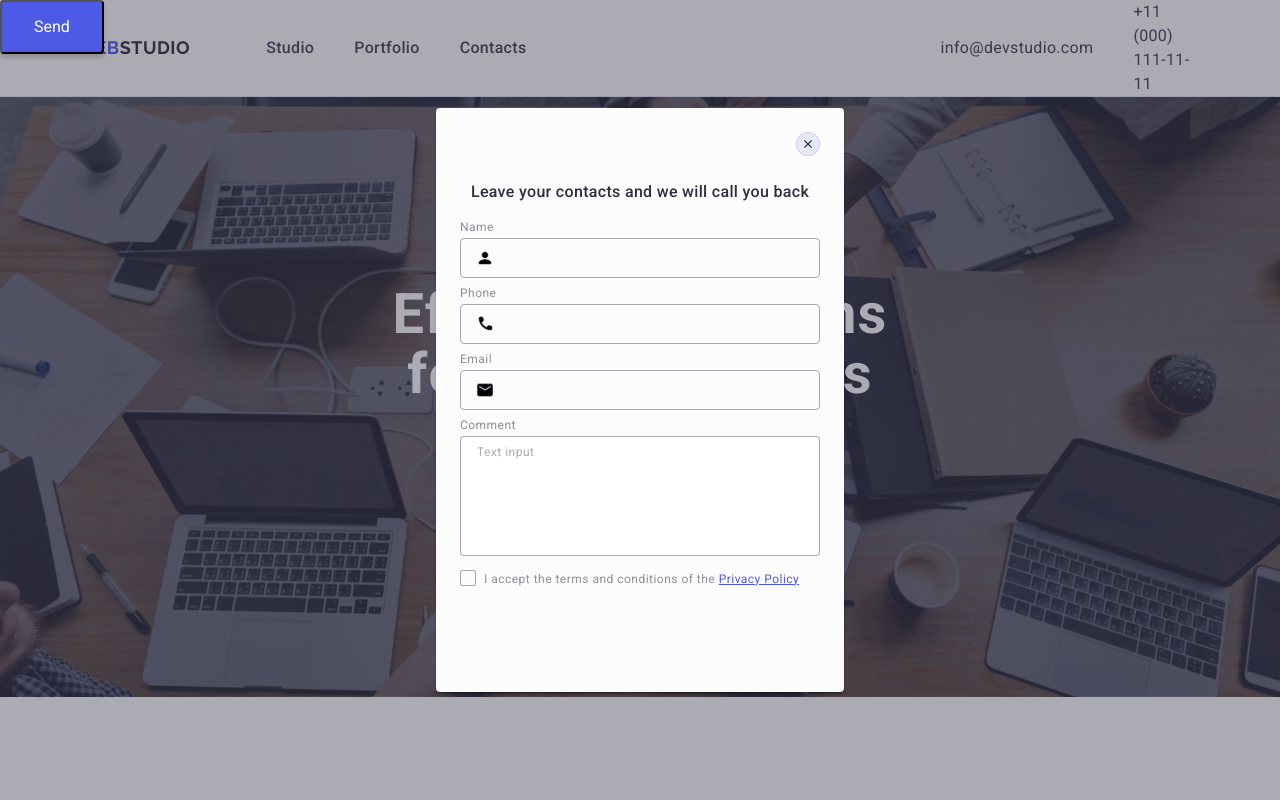
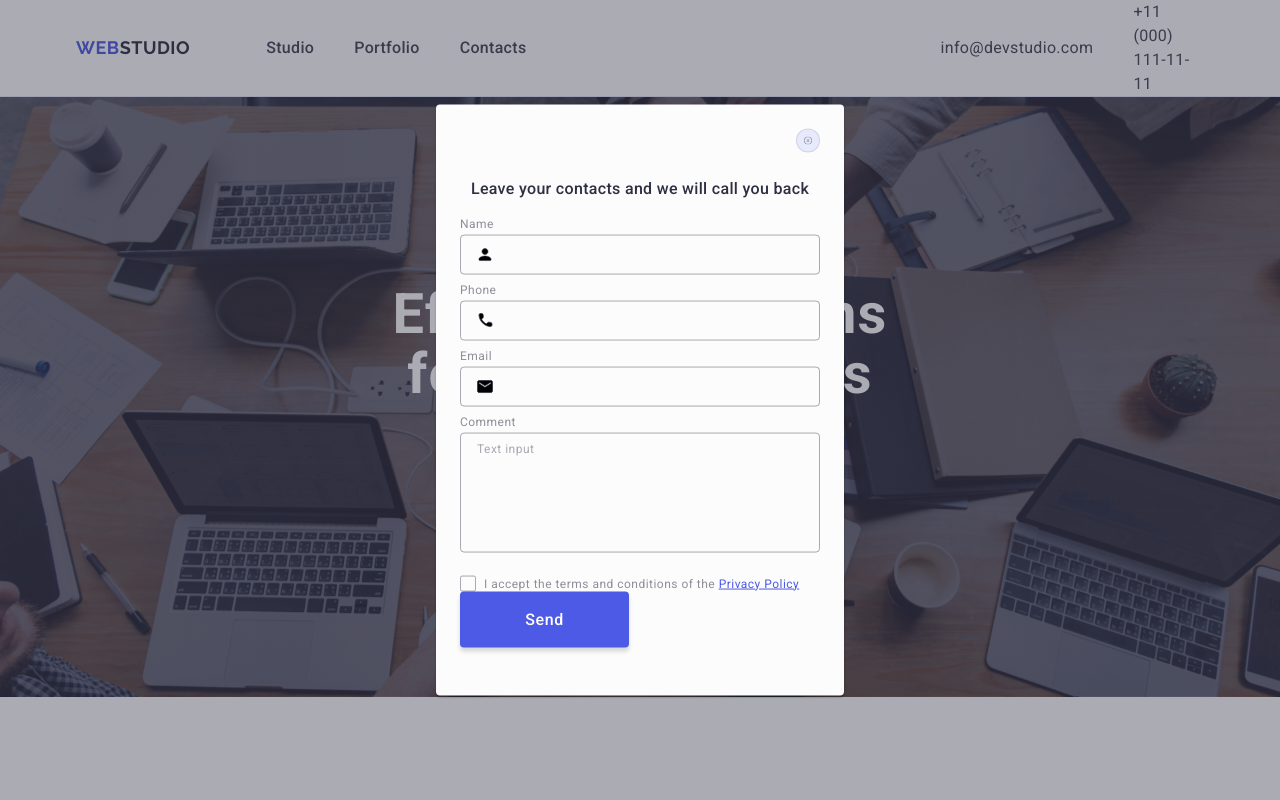
Before and after one commit to genbaku/goit-markup-hw-05, a plain HTML site: page index.html in a window 1280 px wide. Shown: the top 800 px of the page. Drawn offline with nearby package versions, Linux system fonts and the light colour scheme.

Commit message:
le-finale?

```diff
--- a/css/style.css
+++ b/css/style.css
@@ -567,7 +567,7 @@ body {
   height: 40px;
 }
 
-.subscribe-form{
+.subscribe-form {
   display: flex;
   flex-direction: row;
   gap: 24px;
@@ -630,11 +630,11 @@ body {
 }
 
 .subscribe-btn:hover,
-.subscribe-btn:focus{
+.subscribe-btn:focus {
   background-color: #31d0aa;
 }
 
-.subscribe-icon{
+.subscribe-icon {
   margin-left: 16px;
 }
 
@@ -649,7 +649,8 @@ body {
   opacity: 0;
   visibility: hidden;
   pointer-events: none;
-  transition: opacity 250ms cubic-bezier(0.4, 0, 0.2, 1), visibility 250ms cubic-bezier(0.4, 0, 0.2, 1);
+  transition: opacity 250ms cubic-bezier(0.4, 0, 0.2, 1),
+    visibility 250ms cubic-bezier(0.4, 0, 0.2, 1);
 }
 
 .backdrop.is-open {
@@ -669,7 +670,8 @@ body {
   padding-top: 72px;
   border-radius: 4px;
   background: #fcfcfc;
-  box-shadow: 0px 1px 1px rgba(0, 0, 0, 0.14), 0px 1px 3px rgba(0, 0, 0, 0.12), 0px 2px 1px rgba(0, 0, 0, 0.2);
+  box-shadow: 0px 1px 1px rgba(0, 0, 0, 0.14),
+    0px 1px 3px rgba(0, 0, 0, 0.12), 0px 2px 1px rgba(0, 0, 0, 0.2);
   transition: transform 250ms cubic-bezier(0.4, 0, 0.2, 1);
 }
 
@@ -690,25 +692,26 @@ body {
   justify-content: center;
   background-color: #e7e9fc;
   border: 1px solid rgba(0, 0, 0, 0.1);
-  transition: background-color 250ms cubic-bezier(0.4, 0, 0.2, 1), border 250ms cubic-bezier(0.4, 0, 0.2, 1);
+  transition: background-color 250ms cubic-bezier(0.4, 0, 0.2, 1),
+    border 250ms cubic-bezier(0.4, 0, 0.2, 1);
 }
 
 .close-btn:hover,
-.close-btn:focus{
+.close-btn:focus {
   background-color: #404bbf;
   border: none;
 }
 
-.close-btn-icon{
+.close-btn-icon {
   transition: fill 250ms cubic-bezier(0.4, 0, 0.2, 1);
 }
 
 .close-btn:hover > .close-btn-icon,
-.close-btn:focus > .close-btn-icon{
+.close-btn:focus > .close-btn-icon {
   fill: #fff;
 }
 
-.contact-info-wrapper{
+.contact-info-wrapper {
   margin-bottom: 8px;
 }
 
@@ -723,8 +726,8 @@ body {
   margin-bottom: 16px;
 }
 
-.contact-fill {
-  margin-bottom: 8px;
+.comment-area {
+  margin-bottom: 16px;
 }
 
 .contact-label {
@@ -778,6 +781,12 @@ body {
   height: 120px;
   padding: 8px 16px;
   border-radius: 4px;
+  font-size: 12px;
+  background-color: transparent;
+  outline: transparent;
+  line-height: 1.17;
+  letter-spacing: 0.04em;
+  color: rgba(46, 47, 66, 0.4);
   border: 1px solid rgba(46, 47, 66, 0.4);
   resize: none;
   transition: border-color 250ms cubic-bezier(0.4, 0, 0.2, 1);
@@ -813,13 +822,21 @@ body {
   cursor: pointer;
   fill: transparent;
   margin-right: 8px;
+  transition: background-color 250ms cubic-bezier(0.4, 0, 0.2, 1),
+    border 250ms cubic-bezier(0.4, 0, 0.2, 1),
+    fill 250ms cubic-bezier(0.4, 0, 0.2, 1);
+}
+
+.contact-checkbox-label {
+  line-height: 1.17;
 }
 
 .contact-check-box:checked
   + .contact-checkbox-label
   > .custom-check-box {
   background-color: #404bbf;
-  fill: #ffffff;
+  fill: #f4f4fd;
+  border: none;
 }
 
 .contact-check-box:focus
@@ -843,14 +860,26 @@ body {
 }
 
 .contact-info-submit {
-  display: inline-flex;
-
+  display: block;
+  color: var(--WHITE, #fff);
+  text-align: center;
+  font-family: Roboto;
+  font-size: 16px;
+  font-style: normal;
+  font-weight: 500;
+  line-height: 24px; /* 150% */
+  letter-spacing: 0.04em;
+  min-width: 169px;
+  height: 56px;
   color: #fff;
   padding: 16px 32px;
   align-items: flex-start;
   gap: 10px;
   border-radius: 4px;
-  background: #4d5ae5;
+  background-color: #4D5AE5;
+  border: none;
+  border-radius: 4px;
   box-shadow: 0px 4px 4px 0px rgba(0, 0, 0, 0.15);
   transition: background-color 250ms cubic-bezier(0.4, 0, 0.2, 1);
+  cursor: pointer;
 }
--- a/index.html
+++ b/index.html
@@ -685,7 +685,7 @@
               </svg>
             </div>
           </div>
-            <div class="contact-fill">
+          <div class="comment-area">
             <label for="user-comment" class="contact-label"
               >Comment</label
             >
@@ -700,33 +700,30 @@
             <input
               type="checkbox"
               class="contact-check-box visually-hidden"
-                id="check-box"
-                name="check-box"
+              id="user-privacy"
+              name="user-privacy"
               value="true"
               required
             /><label
-                for="check-box"
+              for="user-privacy"
               class="contact-checkbox-label accept"
               ><span class="custom-check-box"
                 ><svg
                   class="custom-checkbox-icon"
-                    width="8"
-                    height="10"
+                  width="10"
+                  height="8"
                   aria-label="check mark"
                 >
                   <use
                     href="./images/icons.svg#icon-checkmark"
                   ></use></svg></span
               >I accept the terms and conditions of the
-                <a href="" class="accept-link"
-                  >Privacy Policy</a
-                ></label
+              <a href="" class="accept-link">Privacy Policy</a></label
             >
-            </div>
-          </div>
             <button class="contact-info-submit" type="submit">
               Send
             </button>
+          </div>
         </form>
       </div>
     </div>
```
Lines whose indentation alone changed are shown as unchanged.
